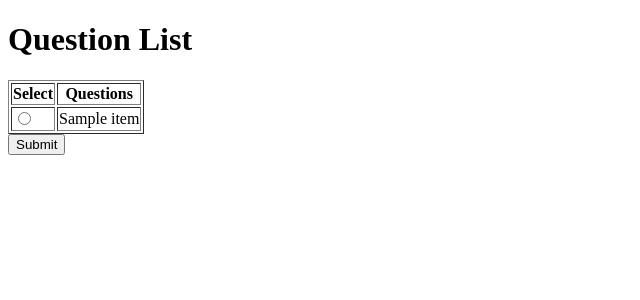
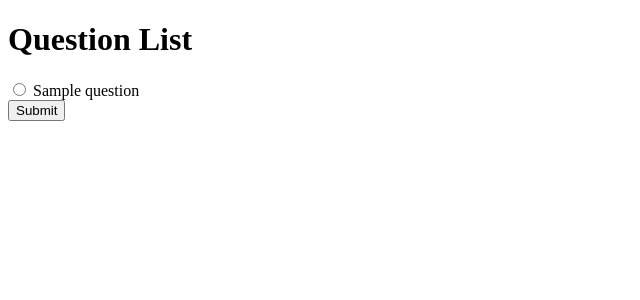
Before and after one commit to smithev95/NEFP-Capstone, a Django app: template backend/data_handler_app/templates/update_question_form.html in a window 1280 px wide. Shown: the top 300 px of the page, without its empty margins (0-640 px from the left). Run offline with Django 5.2, Linux system fonts and the light colour scheme; the template is opened without the code that fills it: most values are stand-ins (such as "Sample title", 1, 10 or a date in 2020).

Commit message:
Pass question id from update_question to submit_question

```diff
--- a/backend/data_handler_app/templates/question_editor.html
+++ b/backend/data_handler_app/templates/question_editor.html
@@ -1,8 +1,5 @@
-<form action="/updatequestion/submit/update/" method="post">
+<form action="{% url 'submit_update' question.id %}" method="post">
     {% csrf_token %}
-    <!-- TODO: This is hacky way to pass the object ID, need to refactor! -->
-    <input type="text" id="id" name="id" value="{{ question.id }}" hidden><br><br>
-
     <label for="question">Question:</label><br>
     <input type="text" id="question" name="question" value="{{ question.question }}"><br><br>
 
--- a/backend/data_handler_app/templates/update_question_form.html
+++ b/backend/data_handler_app/templates/update_question_form.html
@@ -2,40 +2,18 @@
 <!DOCTYPE html>
 <html lang="en">
 <head>
-    <meta charset="UTF-8">
-    <meta name="viewport" content="width=device-width, initial-scale=1.0">
     <title>Display Data</title>
 </head>
 <body>
     <h1>Question List</h1>
-    <form method="get" action="/updatequestion/form/update/">
+    <form method="get" action="{% url 'update_question' %}">
         {% csrf_token %}
-        <table border="1">
-            <thead>
-                <tr>
-                    <th>Select</th>
-                    <th>Questions</th>
-                </tr>
-            </thead>
-            <tbody>
-                {% for item in data %}
-                <tr>
-                    <td>
-                        <input type="radio" name="selected_item" value="{{ forloop.counter }}" onclick="setSelectedData('{{ item.id }}');">
-                    </td>
-                    <td>{{ item }}</td>
-                </tr>
-                {% endfor %}
-            </tbody>
-        </table>
-        <input type="hidden" name="selected_data" id="selectedData">
+        {% for question in data %}
+            <input type="radio" name="question" id="question{{ forloop.counter }}"
+                value="{{ question.id }}">
+            <label for="question{{ forloop.counter }}"> {{ question.question }}</label><br>
+        {% endfor %}
         <button type="submit">Submit</button>
     </form>
-
-    <script>
-        function setSelectedData(item) {
-            document.getElementById('selectedData').value = item;
-        }
-    </script>
 </body>
 </html>
--- a/backend/data_handler_app/urls.py
+++ b/backend/data_handler_app/urls.py
@@ -10,7 +10,6 @@ urlpatterns = [
     path('addquestion/form/', add_question_handler, name = 'add_question_handler'),
     path('addquestion/submit/', add_question, name='add_question'),
     path('updatequestion/form/', update_question_handler, name='update_question_handler'),
-    # TODO: Pass question id to updatequestion urls
     path('updatequestion/form/update/', update_question, name='update_question'),
-    path('updatequestion/submit/update/', submit_update, name='submit_update'),
+    path('updatequestion/submit/update/<int:question_id>/', submit_update, name='submit_update'),
 ]
```
Also changed, not shown: backend/data_handler_app/admin.py (+3 -7 lines).
